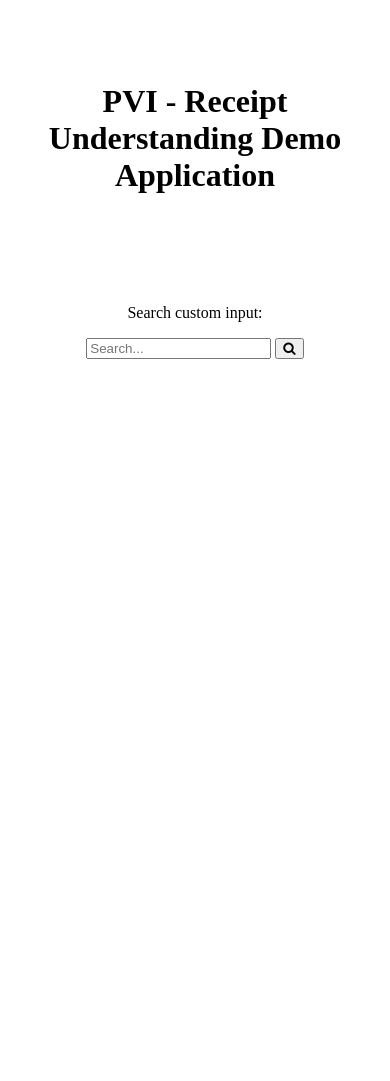
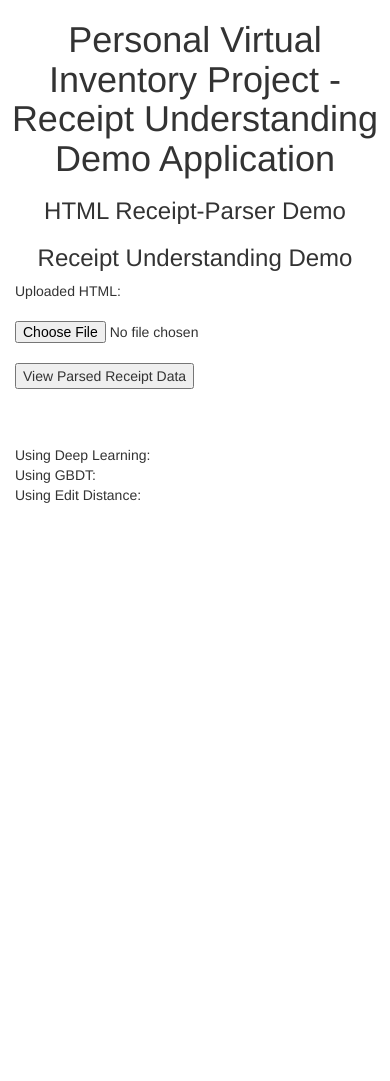
Before and after one commit to gtsli/grocery_e-receipt, a Flask app: page / in a window 390 px wide; the page is wider, and only the part inside the window is pictured. Before the commit the page ends 359 px from the top of that part, so only its background shows below. Run offline with Flask 2, Linux system fonts and the light colour scheme; some libraries are stand-ins or nearby versions.

Commit message:
Combining ui and index template, reformatting server.py

```diff
--- a/flaskapp/data.json
+++ b/flaskapp/data.json
@@ -1 +1 @@
-"{\n  \"date\": \"09/18/2018\", \n  \"items\": [\n    [\n      \"STRAWBERRIES PREM\", \n      \"3.00\"\n    ], \n    [\n      \"NV VALU PK PROTEIN\", \n      \"2.86\"\n    ], \n    [\n      \"WTRMLN CHKS SDLS\", \n      \"3.14 \"\n    ], \n    [\n      \"NV VALU PK PROTEIN\", \n      \"2.87\"\n    ], \n    [\n      \"PUBLIX AAA 4PK\", \n      \"3.34\"\n    ], \n    [\n      \"TRIPLE 0 4PK BERRY\", \n      \"3.99 \"\n    ], \n    [\n      \"CM CC CRML MACCHIA\", \n      \"3.00\"\n    ], \n    [\n      \"SMUCKER CHOC SYRUP\", \n      \"2.79 \"\n    ], \n    [\n      \"SMUCKER CARAMEL SP\", \n      \"2.79 \"\n    ], \n    [\n      \"CHO 0% RASPBRY FOB\", \n      \"1.25\"\n    ], \n    [\n      \"RITZ CRKR\", \n      \"2.99 \"\n    ], \n    [\n      \"LOL SNK N CH TO GO\", \n      \"3.99 \"\n    ], \n    [\n      \"PUBLIX CREAM CHEES\", \n      \"2.39 \"\n    ], \n    [\n      \"BELVITA BRWN SUGAR\", \n      \"3.69 \"\n    ], \n    [\n      \"BANANAS\", \n      \"1.54\"\n    ]\n  ], \n  \"store\": \"950 West Peachtree St. NW Atlanta, GA 30309\", \n  \"total\": \"$45.90\", \n  \"unknowns\": []\n}\n"
+{"total": "$45.90", "store": "950 West Peachtree St. NW Atlanta, GA 30309", "items": ["strawberries and cream", "now sports, pea protein", "watermelon jelly slices", "now sports, pea protein", "publix, evaporated milk", "triple b baked beans", "cookies & creme macadamias", "shoprite, chocolate syrup", "salted caramel syrup", "chocolate raspberry bar", "ritz crackers", "lemon chicken with orzo", "plain cream cheese", "belvita biscuits grain", "bananas"], "unknowns": [], "date": "09/18/2018"}
--- a/flaskapp/server.py
+++ b/flaskapp/server.py
@@ -18,22 +18,20 @@
 from sklearn import preprocessing
 
 app = Flask(__name__)
-with open("receipt_outputs/ex_output.json") as in_json:
-	receipt_titles = json.load(in_json)
+
 
 
 @app.route("/")
 def reload():
-	with open("receipt_outputs/ex_output.json") as in_json:
-		receipt_titles = json.load(in_json)
-	return render_template("ui.html", receipt_titles=receipt_titles)
+	return render_template("index.html")
+
 
 @app.route("/retrieve", methods=['POST', 'GET'])
 def retrieve():
 	searched = request.form['searched_receipt']
-	output = lstm_output(searched, True)
+	output = lstm_output(searched)
 	print ('output = ', output)
-	return render_template("ui.html", manual_search=True,
+	return render_template("index.html", manual_search=True,
 										receipt_titles=searched,
 										lstm_output=output)
 
@@ -47,16 +45,15 @@
 	if file.filename != '':
 		data = file.read()
 		output = requests.get("http://127.0.0.1:8080/get-receipt-info", data=data).content.decode("utf-8")
-		json_data = output
+		loaded = json.loads(output)
 		with open('data.json', 'w') as outfile:
-			json.dump(json_data, outfile)
-		output = output.split("],")
-		return render_template("index.html", text=output)
+			json.dump(loaded, outfile)
+		return render_template("index.html", text=loaded)
 
 
 
-@app.route("/LSTM", methods=['POST', 'GET'])
-def lstm_output(searched=None, internal_call=False):
+# @app.route("/LSTM", methods=['POST', 'GET'])
+def lstm_output(input_titles):
 	'''
 	important variables:
 	tokenizer - tokenizer for tokenizing text
@@ -73,24 +70,13 @@
 	le.classes_ = np.load(lstm_path+"pickled/labelencoder_classes.npy")
 	tokenizer.oov_token = None
 
-	## if internal call ##
-	if internal_call:
-		encoded_x = tokenizer.texts_to_sequences([searched])
-		padded = pad_sequences(encoded_x, 25)
-		preds = lstm_model.predict(padded)
-		pred_labels = [[np.argmax(x)] for x in preds]
-		preds = le.inverse_transform(pred_labels)
-		return preds
-	else:
-		encoded_x = tokenizer.texts_to_sequences(receipt_titles)
-		padded = pad_sequences(encoded_x, 25)
-		preds = lstm_model.predict(padded)
-		pred_labels = [[np.argmax(x)] for x in preds]
-		preds = le.inverse_transform(pred_labels)
+	encoded_x = tokenizer.texts_to_sequences(input_titles)
+	padded = pad_sequences(encoded_x, 25)
+	preds = lstm_model.predict(padded)
+	pred_labels = [[np.argmax(x)] for x in preds]
+	preds = le.inverse_transform(pred_labels)
 
-		return render_template("ui.html", manual_search=False,
-											receipt_titles=receipt_titles,
-											lstm_output=preds)
+	return preds
 
 
 
--- a/flaskapp/static/styles/index_styles.css
+++ b/flaskapp/static/styles/index_styles.css
@@ -6,3 +6,20 @@
     color: gray;
     width: 50%;
 }
+
+table {
+  border-collapse: collapse;
+  width: 100%;
+}
+
+th, td {
+  text-align: left;
+  padding: 8px;
+}
+
+tr:nth-child(even) {background-color: #f2f2f2;}
+
+#all_content {
+	width:1000px;
+	height: 800px;
+}
--- a/flaskapp/templates/index.html
+++ b/flaskapp/templates/index.html
@@ -2,48 +2,77 @@
 <head>
     <title>PVI Demo</title>
     <meta http-equiv="Content-Type" content="text/html; charset=UTF-8" />
+    <link rel="stylesheet" href="https://maxcdn.bootstrapcdn.com/bootstrap/3.4.0/css/bootstrap.min.css">
     <link rel="stylesheet" type="text/css" href="{{ url_for('static', filename='styles/index_styles.css') }}">
 </head>
 <body>
-<h1 style="text-align:center">
-    Personal Virtual Inventory Project - Receipt Understanding Demo Application
-</h1>
-<table style="width:100%;text-align:left;margin:30px 30px 30px 30px;font-weight:normal">
-    <tr>
-        <th><h3>HTML Receipt-Parser Demo</h3></th>
-        <th><h3>Receipt Understanding Demo</h3></th>
-    </tr>
-    <tr>
-        <th>
-            <div>
+<h1 style="text-align:center">Personal Virtual Inventory Project - Receipt Understanding Demo Application</h1>
+
+<center>
+    <h3>HTML Receipt-Parser Demo</h3>
+    <h3>Receipt Understanding Demo</h3>
+</center>
+
+
+<div id="all_content">
+    <div class="col-sm-4" id="receipt_parse">
         Uploaded HTML: <br><br>
         <form action = "http://localhost:5000/uploader" method = "POST" enctype = "multipart/form-data">
             <input type = "file" name = "receipt"/><br>
             <input type = "submit" value="View Parsed Receipt Data"/><br>
         </form>
-                <p>
+
         {% for para in text %}
-                    {{para}}],<br>
+            <h4>{{para}}:</h4> {{text[para]}} <br>
+            <br>
         {% endfor %}
-                </p>
     </div>
-        </th>
-        <th>
-            <div>
-                <input type="text" name="receipt-shorthand" id="receipt-shorthand" value="Type in the receipt shorthand...">
-                <button type="button">Generate Guess</button> <br>
-                <p>
+
+    <div class="col-sm-8" id="receipt_predict">
+        <center>
+            <form action="http://localhost:5000/retrieve" method="post">
+                <p>Search custom input: </p>
+                <input type="text" placeholder="Search..." name="searched_receipt" />
+                <button type="submit"><i class="fa fa-search"></i></button>
+            </form>
+            </center>
             Using Deep Learning: <br>
             Using GBDT: <br>
             Using Edit Distance: <br>
-                </p>
 
-            </div>
-        </th>
+            <br>
+            <br>
+            <br>
+            <br>
+            <br>
+
+            {% if manual_search==False %}
+                <table border=1>
+                <tr>
+                    <th>Receipt Title</th>
+                    <th>LSTM Prediction</th>
+                </tr>
+                {% for i in range(receipt_titles|length) %}
+                <tr>
+                    <td>{{receipt_titles[i]}}</th>
+                    <td>{{lstm_output[i]}}</td>
+                </tr>
+                {% endfor %}
+                </table>
+            {% elif manual_search==True %}
+                <table border=1>
+                <tr>
+                    <th>Receipt Title</th>
+                    <th>LSTM Prediction</th>
+                </tr>
+                <tr>
+                    <td>{{receipt_titles}}</th>
+                    <td>{{lstm_output[0]}}</td>
                 </tr>
                 </table>
-
-
-<!--<p th:text="'Hello, ' + ${name} + '!'" /> -->
+            {% endif %}
+    </div>
+</div>
+</dive>
 </body>
 </html>
```
Lines whose indentation alone changed are shown as unchanged.
